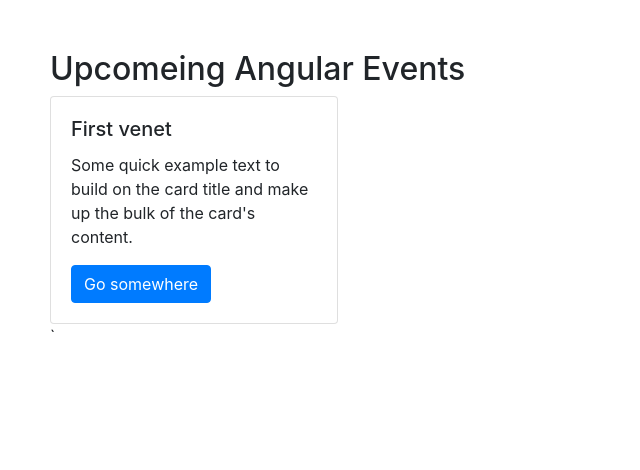
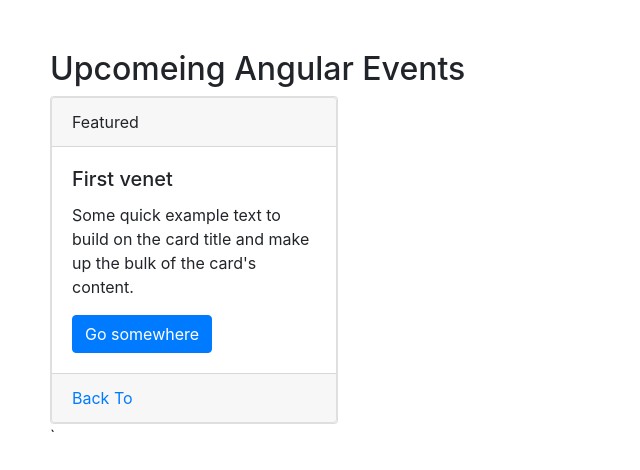
Before and after one commit to anowereng/pluralsight_angular_fundamentals, an Angular app in the folder pluralsight-angular-fundamental/: page / in a window 1280 px wide. Shown: the top 470 px of the page, without its empty margins (0-640 px from the left). Built offline with nearby package versions, Linux system fonts and the light colour scheme.

Commit message:
04.Communicating-with-Parent-Components-Using-Output done

```diff
--- a/pluralsight-angular-fundamental/src/app/events/events-list.component.html
+++ b/pluralsight-angular-fundamental/src/app/events/events-list.component.html
@@ -1,3 +1,3 @@
 
 <h2>Upcomeing Angular Events</h2>
-<event-thumbnail [event]="event1"></event-thumbnail>
+<event-thumbnail [event]="event1" (eventClick)="handleEventClick($event)"></event-thumbnail>
--- a/pluralsight-angular-fundamental/src/app/events/events-list.component.ts
+++ b/pluralsight-angular-fundamental/src/app/events/events-list.component.ts
@@ -11,4 +11,7 @@
     date: '01-04-1990',
     desctiption:'Some quick example text to build on the card title and make up the bulk of the card\'s content.'
   }
+  handleEventClick(data) {
+    console.log(data);
+  }
 }
--- a/pluralsight-angular-fundamental/src/app/events/events-thumbnail.component.ts
+++ b/pluralsight-angular-fundamental/src/app/events/events-thumbnail.component.ts
@@ -1,15 +1,29 @@
-import { Component, Input } from '@angular/core';
+import { Component, Input, Output, EventEmitter } from '@angular/core';
 
 @Component({
   selector: 'event-thumbnail',
-  template: `<div class="card" style="width: 18rem;">
+    template: `<div class="card" style="width: 18rem;">
+  <div class="card">
+    <div class="card-header">
+        Featured
+    </div>
   <div class="card-body">
     <h5 class="card-title">{{event.name}}</h5>
     <p class="card-text">{{event.desctiption}} </p>
-    <a href="#" class="btn btn-primary">Go somewhere</a>
+    <a href="#" class="btn btn-primary" (click)="handleClickEvent()">Go somewhere</a>
+
   </div>
+    <div class="card-footer">
+        <a href="#" >Back To</a>
+    </div>
 </div>`
 })
 export class EventsThumnailComponent {
-    @Input() event:any
+    @Input() event: any;
+    @Output() eventClick = new EventEmitter();
+
+    handleClickEvent() {
+        this.eventClick.emit('foo');
+    }
+
 }
```
